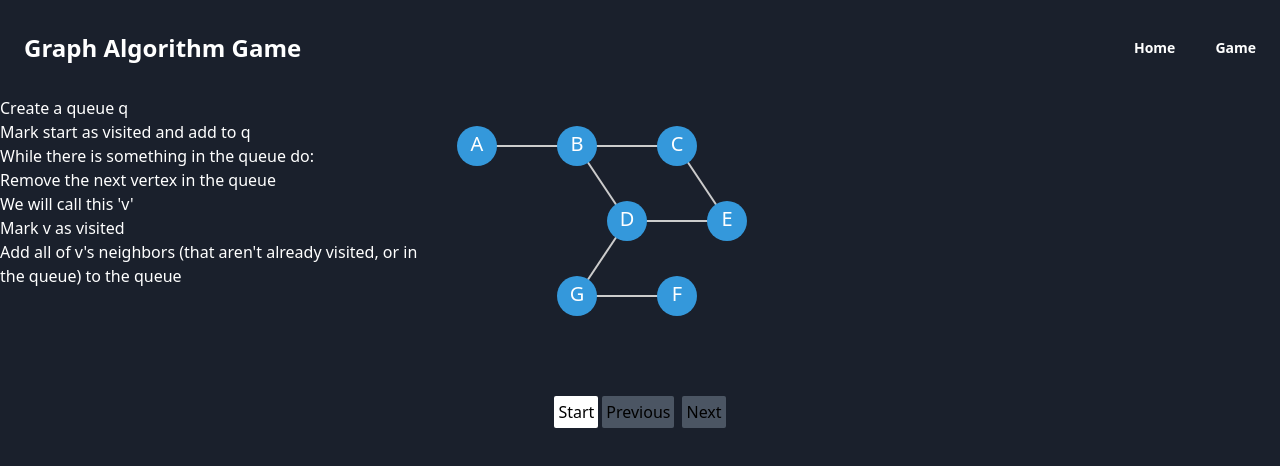
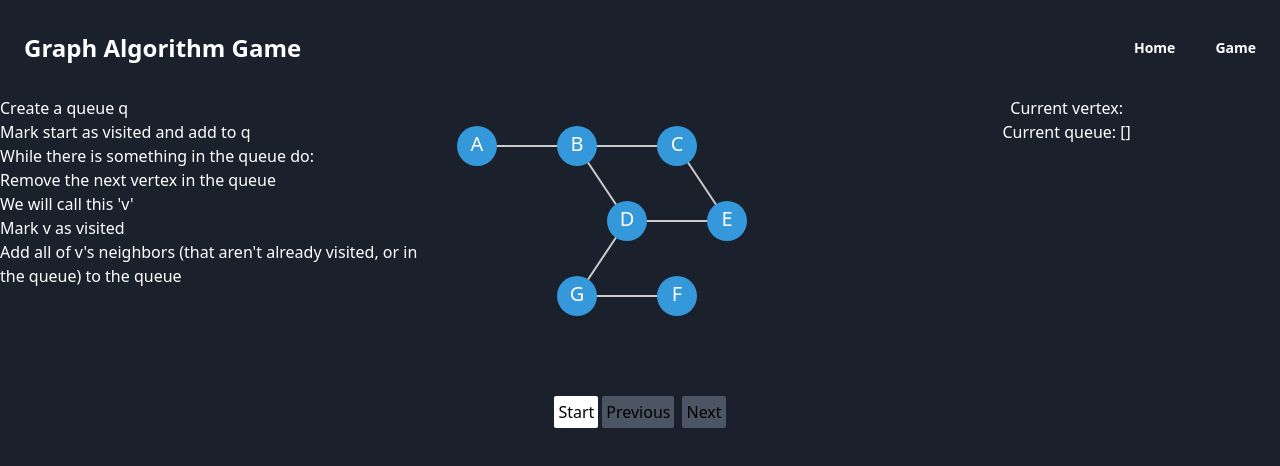
Before and after one commit to gyr1967/graph-algorithm-game, a Vue app in the folder game/frontend/: page /graph-algorithm-game/game/bfs/visualise in a window 1280 px wide. Shown: the top 466 px of the page. Built offline with nearby package versions, Linux system fonts and the light colour scheme.

Commit message:
show the queue

```diff
--- a/game/frontend/src/components/BFSSidePanel.vue
+++ b/game/frontend/src/components/BFSSidePanel.vue
@@ -1,10 +1,10 @@
 <script setup lang="ts">
 defineProps<{
     currentVertexName: string;
+    currentQueue: string[];
 }>();
 </script>
 <template>
-    <div>
-        {{ currentVertexName }}
-    </div>
+    <div>Current vertex: {{ currentVertexName }}</div>
+    <div>Current queue: {{ currentQueue }}</div>
 </template>
--- a/game/frontend/src/components/GraphDisplay.vue
+++ b/game/frontend/src/components/GraphDisplay.vue
@@ -11,7 +11,7 @@ const props = defineProps<{
     whichGraphData: number;
     scalingFactor: number;
 }>();
-const emit = defineEmits(["update:currentVertexName"]);
+const emit = defineEmits(["update:currentVertexName", "update:currentQueue"]);
 
 class Graph {
     numVertices: number;
@@ -80,7 +80,13 @@ class Graph {
                 const nextVertex = this.vertices[i];
                 queue.push(nextVertex);
             }
-            yield this.visited;
+            emit(
+                "update:currentQueue",
+                queue.map((v) => {
+                    return numToLetter[v.getIndex() + 1];
+                }),
+            ),
+                yield this.visited;
         }
     }
 }
--- a/game/frontend/src/pages/BFS/BFSVis.vue
+++ b/game/frontend/src/pages/BFS/BFSVis.vue
@@ -5,6 +5,7 @@ import BFSSidePanel from "../../components/BFSSidePanel.vue";
 import { ref } from "vue";
 const graphSize = ref<number>(1);
 const currentVertexName = ref<string>("");
+const currentQueue = ref<string[]>([]);
 </script>
 
 <template>
@@ -21,10 +22,18 @@ const currentVertexName = ref<string>("");
                         currentVertexName = newValue;
                     }
                 "
+                @update:current-queue="
+                    (newValue) => {
+                        currentQueue = newValue;
+                    }
+                "
             />
         </div>
         <div class="text-center">
-            <BFSSidePanel :current-vertex-name="currentVertexName" />
+            <BFSSidePanel
+                :current-vertex-name="currentVertexName"
+                :current-queue="currentQueue"
+            />
         </div>
     </div>
 </template>
```
